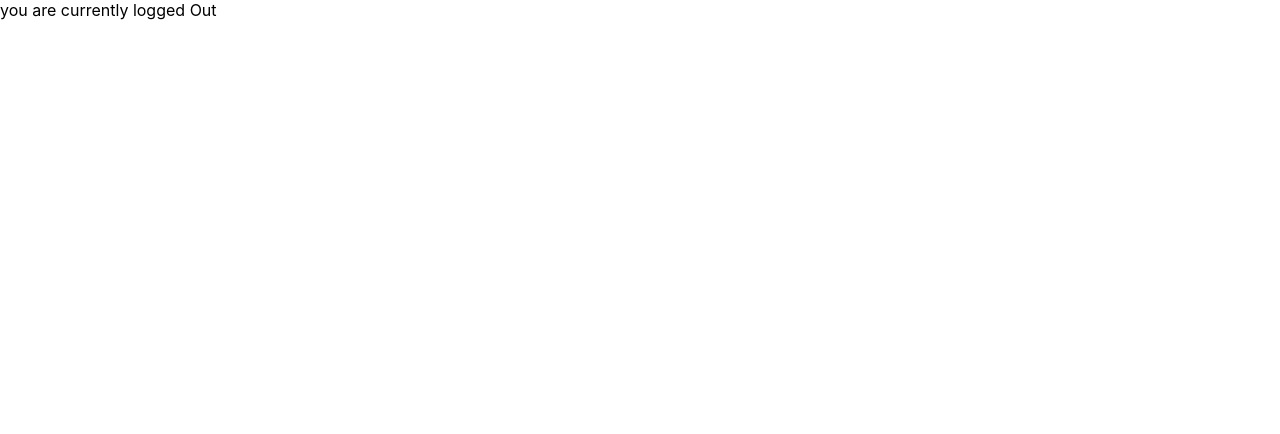
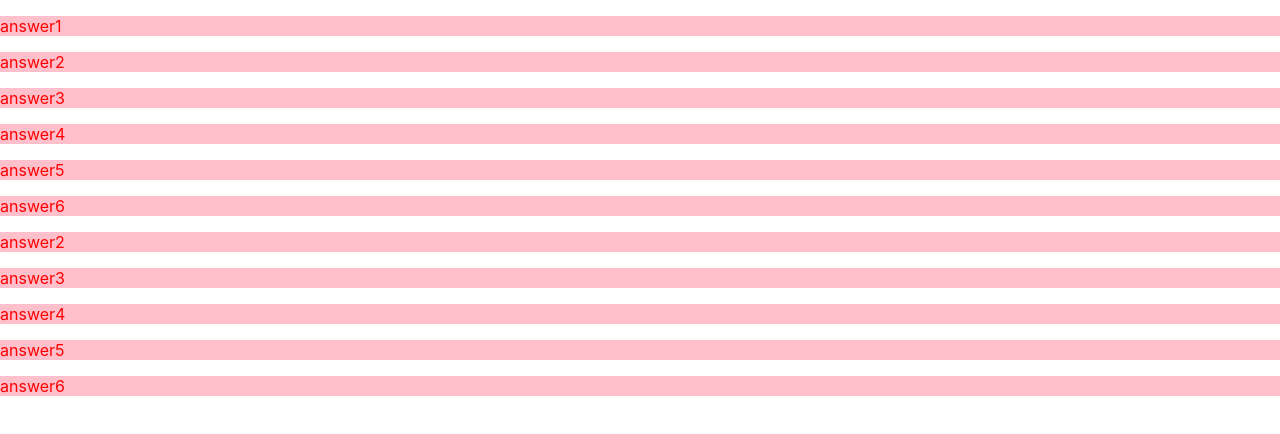
Before and after one commit to chithu777/reactTutorials, a React (Create React App) app: page / in a window 1280 px wide. Shown: the top 434 px of the page. Built offline with nearby package versions, Linux system fonts and the light colour scheme.

Commit message:
React States Handling with Json datas

```diff
--- a/src/App.js
+++ b/src/App.js
@@ -1,16 +1,20 @@
 import React,{Component} from 'react';
-
+import {productsData} from './productsData'
+import TodoItem from './TodoItem';
 class App extends Component{
 
   constructor(){
     super();
-    this.state = {boolVals:false}
+    const ProductsData = productsData.map((data)=>{
+      return <TodoItem answer={data.answer} />
+    });
+    this.state = {"ProductsData":ProductsData}
   }
   render(){
 
     return (
       <div>
-        you are currently logged {this.state.boolVals ? ('in'): ("Out")}
+        {this.state.ProductsData}
       </div>
     )
   }
```
